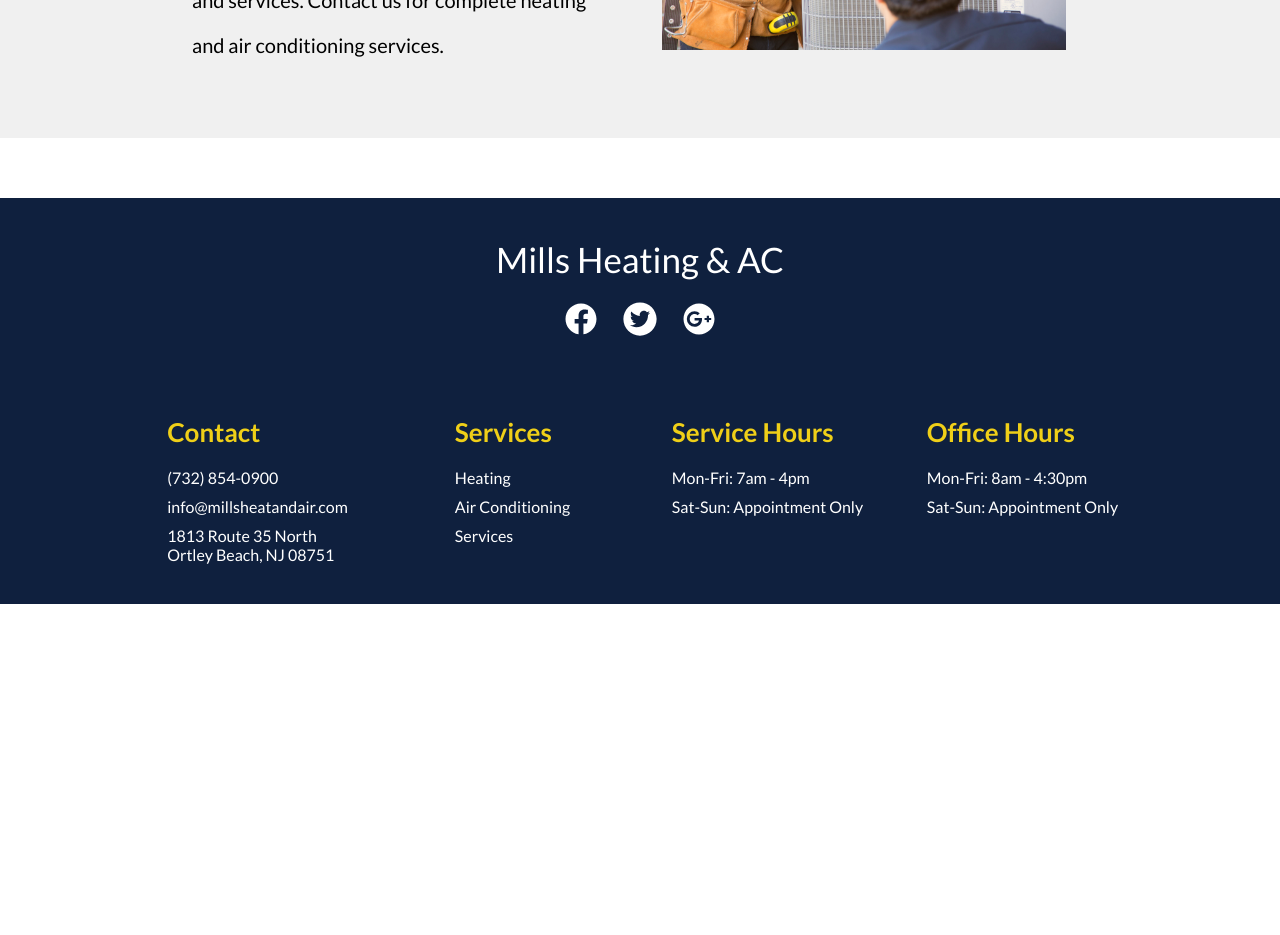
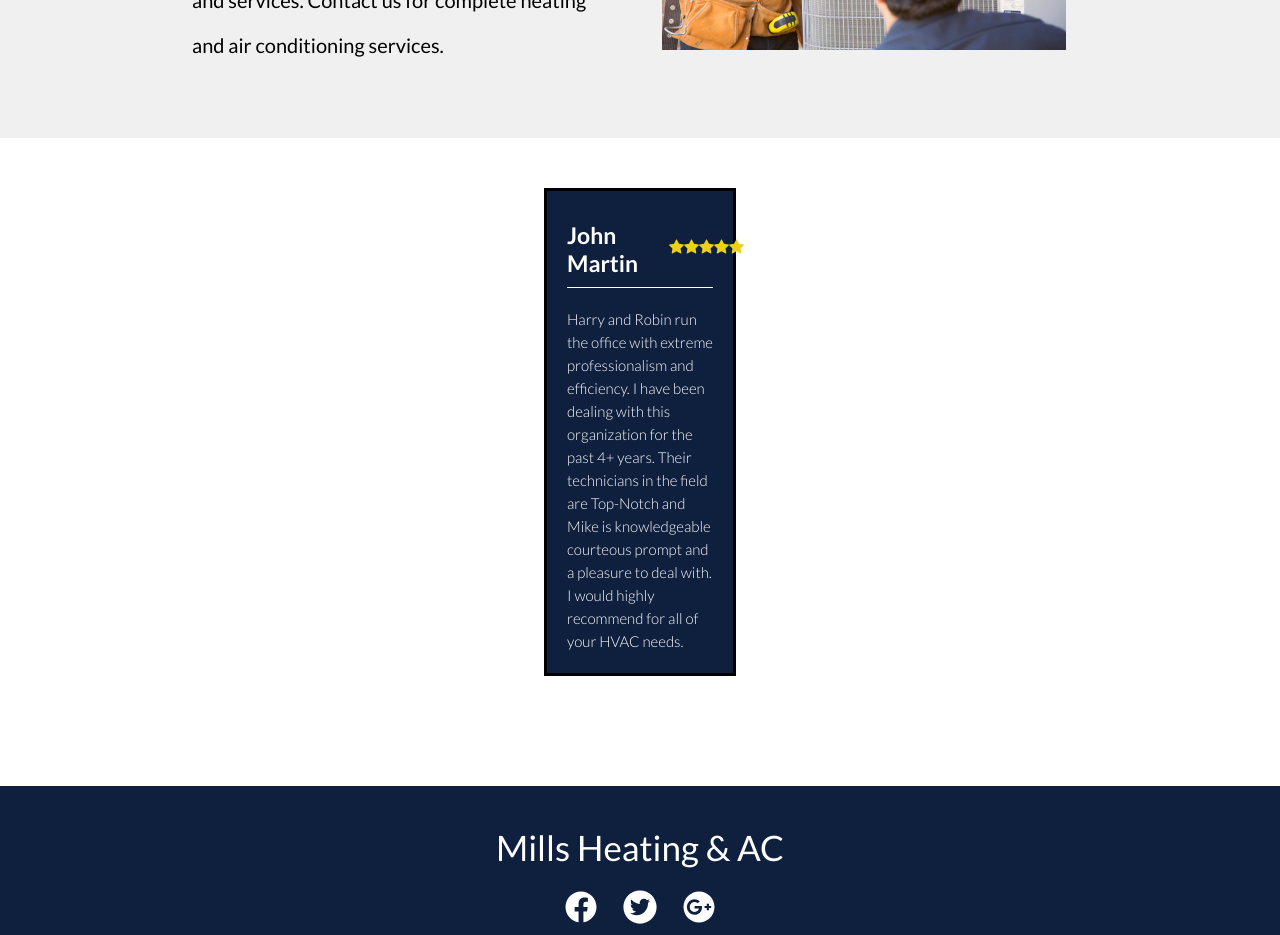
Before and after one commit to danlaratta/Heating_AC_Redesign, a React (Create React App) app in the folder frontend/: page / in a window 1280 px wide. Shown: the part 1760-2695 px from the top of the page. Before the commit the page ends 2364 px from the top, so only its background shows below. Built offline with nearby package versions, Linux system fonts and the light colour scheme.

Commit message:
ReviewsCard component work

```diff
--- /dev/null
+++ b/frontend/src/Data/ReviewsArray.jsx
@@ -0,0 +1,23 @@
+
+
+const ReviewData = [
+    {
+        name: "John Martin",
+        review: "Harry and Robin run the office with extreme professionalism and efficiency. I have been dealing with this organization for the past 4+ years. Their technicians in the field are Top-Notch and Mike is knowledgeable courteous prompt and a pleasure to deal with. I would highly recommend for all of your HVAC needs."
+    },
+    {
+        name: "Deborah Duch",
+        review: "Mike was great.  Friendly and professional.  Very Happy with the service.  Called Saturday morning of Memorial day weekend and they had someone right out.  Fixed the problem and made recommendations for future repairs."
+    },
+    {
+        name: "Chris Knyrim",
+        review: "Mills HVAC has always been the best. Excellent service, prompt, courteous employees; couldn't ask for anything more. I highly recommend this business for any HVAC need, you won't be disappointed."
+    },
+    {
+        name: "Linda DeSantis",
+        review: `Have used Mills at my summer home many times & are always very satisfied with their service. I have called in the midst of a heatwave and  they managed to schedule an appointment within a few hours. Always professional and services are very resonable.
+        Thank you !`
+    },
+]
+
+export default ReviewData
--- /dev/null
+++ b/frontend/src/components/ReviewsCard.jsx
@@ -0,0 +1,80 @@
+import React from 'react'
+import styled  from 'styled-components'
+import { BsStarFill } from "react-icons/bs"
+import ReviewData from '../Data/ReviewsArray'
+
+const CardContainer = styled.div`
+    width: 15%;
+    display: flex;
+    flex-direction: column;
+    border: 0.3rem solid black;
+    padding: 2rem;
+    background-color: var(--blue);
+`
+
+const CardItem = styled.div` `
+
+const TopCard = styled.div`
+    display: flex;
+    justify-content: space-between;
+    align-items: center;
+    padding: 1rem 0rem;
+    margin-bottom: 2rem;
+    border-bottom: 0.05rem solid #fff;
+`
+
+const Name = styled.h2`
+    font-size: 2.3rem;
+    font-family: 'Lato', sans-serif;
+    color: #fff;
+`
+
+const Stars = styled.div`
+    width: 30%;
+    display: flex;
+    justify-content: space-evenly;
+`
+
+const StarsItem = styled.div`
+    font-size: 1.5rem;
+    color: var(--gold);
+`
+
+const Review = styled.p`
+    font-size: 1.5rem;
+    font-weight: 300;
+    line-height: 2.3rem;
+    font-family: 'Lato', sans-serif;
+    color: #fff;
+
+`
+
+const ReviewsCard = () => {
+        const starCount = 5
+
+
+
+    return (
+        <CardContainer>
+            <CardItem>
+                <TopCard>
+                    <Name> John Martin </Name>
+
+                    <Stars>
+                        {[...Array(starCount)].map((elem, index) =>
+                            <StarsItem> <BsStarFill /> </StarsItem>
+                        )}
+                    </Stars>
+                </TopCard>
+            </CardItem>
+
+            <CardItem>
+                <Review>
+                    Harry and Robin run the office with extreme professionalism and efficiency. I have been dealing with this organization for the past 4+ years. Their technicians in the field are Top-Notch and Mike is knowledgeable courteous prompt and a pleasure to deal with. I would highly recommend for all of your HVAC needs.
+                </Review>
+            </CardItem>
+        </CardContainer>
+    )
+}
+
+export default ReviewsCard
--- a/frontend/src/pages/Home.jsx
+++ b/frontend/src/pages/Home.jsx
@@ -9,6 +9,7 @@
 import Info2 from '../images/info2.jpg'
 import Info3 from '../images/info3.jpg'
 import AboutSection from '../components/AboutSection'
+import ReviewsCard from '../components/ReviewsCard'
 
 
 // Styled Components
@@ -124,6 +125,14 @@
     justify-content: center;
     align-items: center;
     background-color: #f0f0f0;
+`
+
+const Reviews = styled.div`
+    width: 100%;
+    padding: 5rem 0rem;
+    display: flex;
+    justify-content: center;
+    align-items: center;
 `
 
 // Variants
@@ -245,6 +254,10 @@
                         <AboutSection />
                     </About>
 
+                    <Reviews>
+                        <ReviewsCard />
+                    </Reviews>
+
                 </InfoContainer>
             </Body>
         </Container>
```
